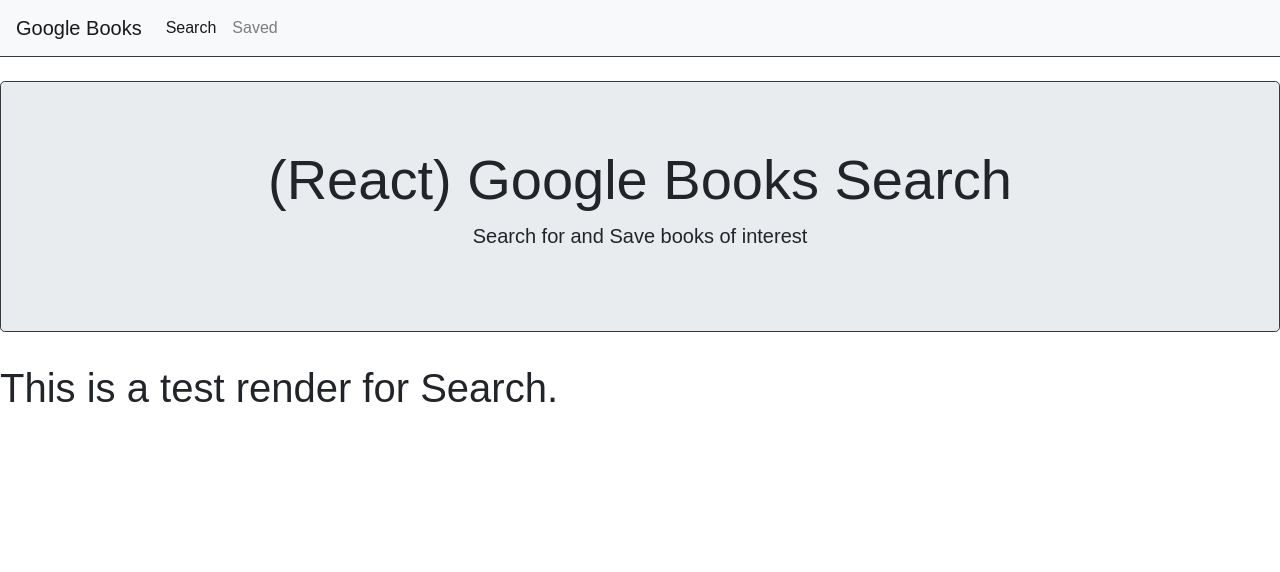
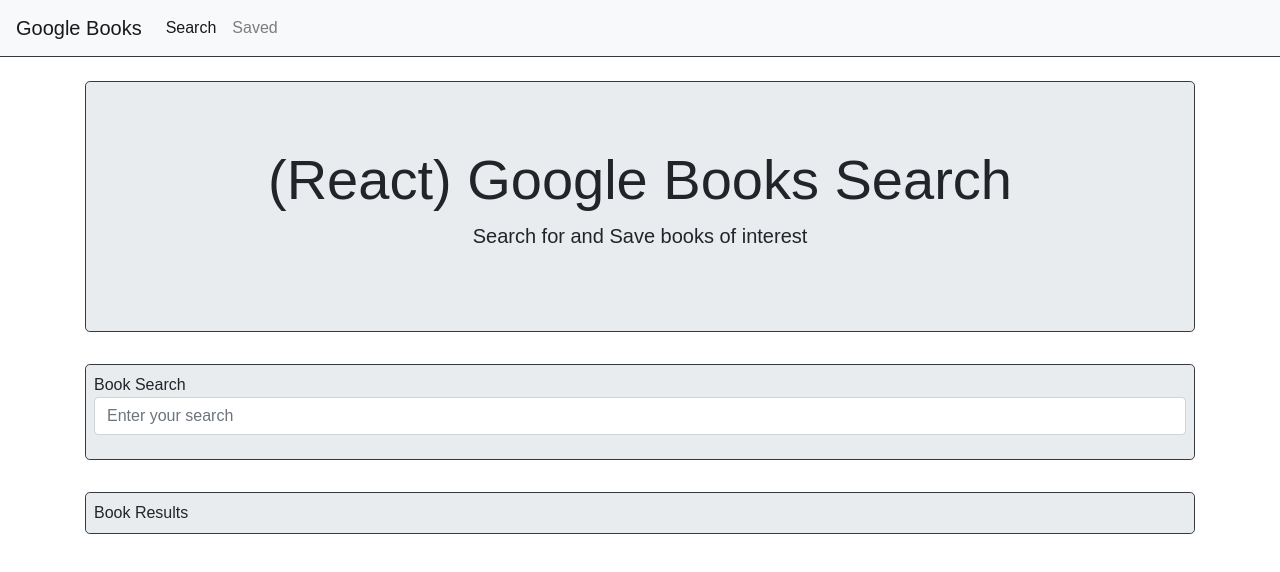
Before and after one commit to WarriorofZarona/Google-Books-Search, a React (Create React App) app in the folder client/: page / in a window 1280 px wide. Shown: the top 572 px of the page. Built offline with nearby package versions, Linux system fonts and the light colour scheme; no server answers.

Commit message:
added booksearch and bookresults component to search page

```diff
--- /dev/null
+++ b/client/src/components/BookResults.js
@@ -0,0 +1,15 @@
+import React from "react";
+import Container from "./Container";
+
+function BookResults() {
+
+    return (
+        <Container>
+            <div className="jumbotron border border-dark p-2">
+                Book Results
+            </div>
+        </Container>
+    )
+};
+
+export default BookResults;
--- /dev/null
+++ b/client/src/components/BookSearch.js
@@ -0,0 +1,26 @@
+import React from "react";
+import Container from "./Container";
+
+function BookSearch() {
+
+    return (
+        <Container>
+            <div className="jumbotron border border-dark p-2">
+                Book Search
+            <form className="search" >
+                    <div className="form-group text-center">
+                        <input
+                            type="text"
+                            className="form-control"
+                            placeholder="Enter your search"
+                            id="book"
+                        />
+                    </div>
+                </form >
+            </div>
+        </Container>
+    )
+
+};
+
+export default BookSearch;
--- /dev/null
+++ b/client/src/components/Container.js
@@ -0,0 +1,11 @@
+import React from "react";
+
+function Container(props) {
+    return (
+        <div className="container">
+            {props.children}
+        </div>
+    )
+};
+
+export default Container;
--- a/client/src/components/Header.js
+++ b/client/src/components/Header.js
@@ -1,11 +1,14 @@
 import React from "react";
+import Container from "./Container";
 
 function Header() {
     return (
-        <div className="jumbotron text-center border border-dark" >
-            <h1 className="display-4">(React) Google Books Search</h1>
-            <p className="lead">Search for and Save books of interest</p>
-        </div>
+        <Container>
+            <div className="jumbotron text-center border border-dark" >
+                <h1 className="display-4">(React) Google Books Search</h1>
+                <p className="lead">Search for and Save books of interest</p>
+            </div>
+        </Container>
     )
 };
 
--- a/client/src/pages/Search/index.js
+++ b/client/src/pages/Search/index.js
@@ -1,11 +1,16 @@
 import React, { useEffect } from "react";
+import BookSearch from "../../components/BookSearch";
+import BookResults from "../../components/BookResults";
 
 
 function Search(props) {
 
 
     return (
-        <h1 onClick={props.searchBook}>This is a test render for Search.</h1>
+        <div>
+            <BookSearch />
+            <BookResults />
+        </div>
     )
 };
 
```
